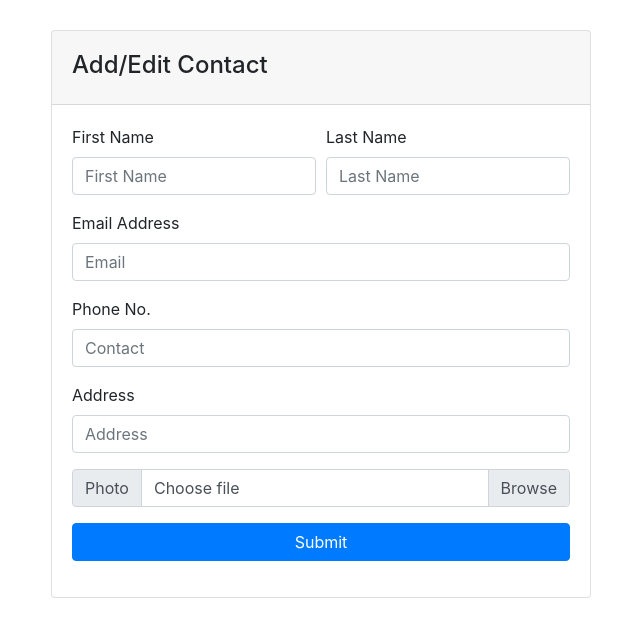
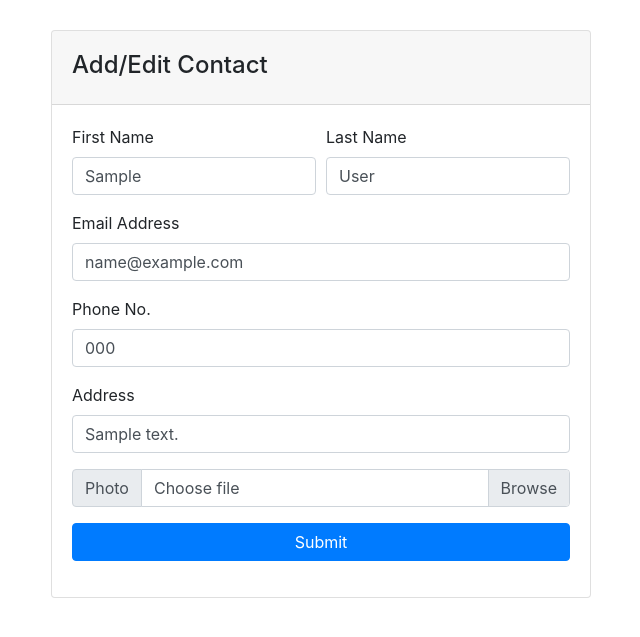
Before and after one commit to priya-nb695/contactsBook, a PHP site: page /contactsBook/addcontact.php?id=1 in a window 1280 px wide. Shown: the part 56-693 px from the top of the page, without its empty margins (319-959 px from the left). Run offline with PHP 8.4, Linux system fonts and the light colour scheme; the visitor is signed in with stand-in values (Sample User, id 1); tables that the repository leaves empty or names only in its code hold one stand-in row (values such as "Sample post").

Commit message:
edit contact done

```diff
--- a/addcontact.php
+++ b/addcontact.php
@@ -1,10 +1,44 @@
 <?php
 //session alredy started on header
    include_once 'common/header.php';
+   require_once "includes/db.php";
    //getting the erros from signup_action.php file
 //    if(isset($_SESSION['errors'])){
 //      print_arr($_SESSION['errors']);
 //    }
+if(empty($_SESSION['user'])){
+    header("location:".SITEURL."login.php");
+    exit();
+
+   }
+   $userId = (!empty($_SESSION['user']) && !empty($_SESSION['user']['id'])) ? $_SESSION['user']['id'] : 0;
+    //get the contact id
+    $contactId=!empty($_GET['id'])?$_GET['id']:'';
+    if(!empty( $contactId) && is_numeric($contactId)){
+      $connection=db_connect();
+      $contact_Id=mysqli_real_escape_string($connection,$contactId);
+      $sql="SELECT * FROM `contacts` WHERE `id`={$contactId} AND `owner_id`={$userId} ";
+      $mysqlResult=mysqli_query($connection,$sql);
+      $rows=mysqli_num_rows($mysqlResult);
+      if($rows>0){
+        $contactResult=mysqli_fetch_assoc($mysqlResult);
+         //print_arr($contactResult);
+      }
+      else{
+        echo "Record doesnt Exist";
+        exit();
+      }
+	  db_close($connection);
+
+    }
+	//edit contact
+	$first_name=!empty($contactResult) && !empty($contactResult['first_name'])?$contactResult['first_name']:'';
+	$last_name=!empty($contactResult) && !empty($contactResult['last_name'])?$contactResult['last_name']:'';
+	$email=!empty($contactResult) && !empty($contactResult['email'])?$contactResult['email']:'';
+	$phone=!empty($contactResult) && !empty($contactResult['phone'])?$contactResult['phone']:'';
+	$address=!empty($contactResult) && !empty($contactResult['address'])?$contactResult['address']:'';
+	//$photo=!empty($contactResult) && !empty($contactResult['photo'])?$contactResult['photo']:'';
+
 ?>
 
 <main role="main" class="container"><div class="row justify-content-center wrapper">
@@ -36,24 +70,24 @@ if(!empty($_SESSION['errors'])){
 	<div class="form-row">
 		<div class="col form-group">
 			<label>First Name </label>
-		  	<input type="text" name="fname" value="" class="form-control" placeholder="First Name">
+		  	<input type="text" name="fname" value="<?php  echo $first_name; ?>" class="form-control" placeholder="First Name">
 		</div>
 		<div class="col form-group">
 			<label>Last Name</label>
-		  	<input type="text" name="lname" value="" class="form-control" placeholder="Last Name">
+		  	<input type="text" name="lname" value="<?php  echo $last_name; ?>" class="form-control" placeholder="Last Name">
 		</div>
 	</div>
 	<div class="form-group">
 		<label>Email Address</label>
-		<input type="email" name="email" value="" class="form-control" placeholder="Email">
+		<input type="email" name="email" value="<?php  echo $email; ?>" class="form-control" placeholder="Email">
 	</div>
 	<div class="form-group">
 		<label>Phone No.</label>
-		<input type="text" name="phone" value=""  class="form-control" placeholder="Contact">
+		<input type="text" name="phone" value="<?php  echo $phone; ?>"  class="form-control" placeholder="Contact">
 	</div>
 	<div class="form-group">
 		<label>Address</label>
-		<input type="text" name="address" value="" class="form-control" placeholder="Address">
+		<input type="text" name="address" value="<?php  echo $address; ?>" class="form-control" placeholder="Address">
 	</div>
 	<div class="form-group input-group">
         <div class="input-group-prepend">
@@ -65,7 +99,8 @@ if(!empty($_SESSION['errors'])){
     </div>
 	</div>
     <div class="form-group">
-        <input type="hidden" name="contactid" value="" />
+	<!-- adding this input type="hidden for id when intial craete also we get id-->
+        <input type="hidden" name="cid" value="<?php  echo $contactId; ?>" />
         <button type="submit" class="btn btn-primary btn-block">Submit</button>
     </div>
 </form>
--- a/index.php
+++ b/index.php
@@ -63,8 +63,8 @@ if(!empty($userId)){
       <td class="align-middle"><?php  echo $row['first_name']." ".$row['last_name'];?></td>
       <td class="align-middle">
       <a href="<?php echo SITEURL."view.php?id=".$row['id'] ?>" class="btn btn-success">View</a>
-      <a href="/contactbook/addcontact.php?id=9" class="btn btn-primary">Edit</a>
-      <a href="/contactbook/delete.php?id=9" class="btn btn-danger" onclick="return confirm(`Are you sure want to delete this contact?`)">Delete</a>
+      <a href="<?php echo SITEURL."addcontact.php?id=".$row['id'] ?>" class="btn btn-primary">Edit</a>
+      <a href="<?php echo SITEURL."view.php?id=".$row['id'] ?>" class="btn btn-danger" onclick="return confirm(`Are you sure want to delete this contact?`)">Delete</a>
       </td>
     </tr>
 
--- a/view.php
+++ b/view.php
@@ -25,7 +25,7 @@
         echo "Record doesnt Exist";
         exit();
       }
-
+      db_close($connection);
     }
     else{
       echo "Invalid  Contact Id";
```
Also changed, not shown: actions/addcontact_action.php (+39 -6 lines), uploads/photos/84c012ba2cfb1a7644d01741771d17fe.jpg (added), uploads/photos/e4ebf2a91209edfb061d3564722c4046.jpg (added).
